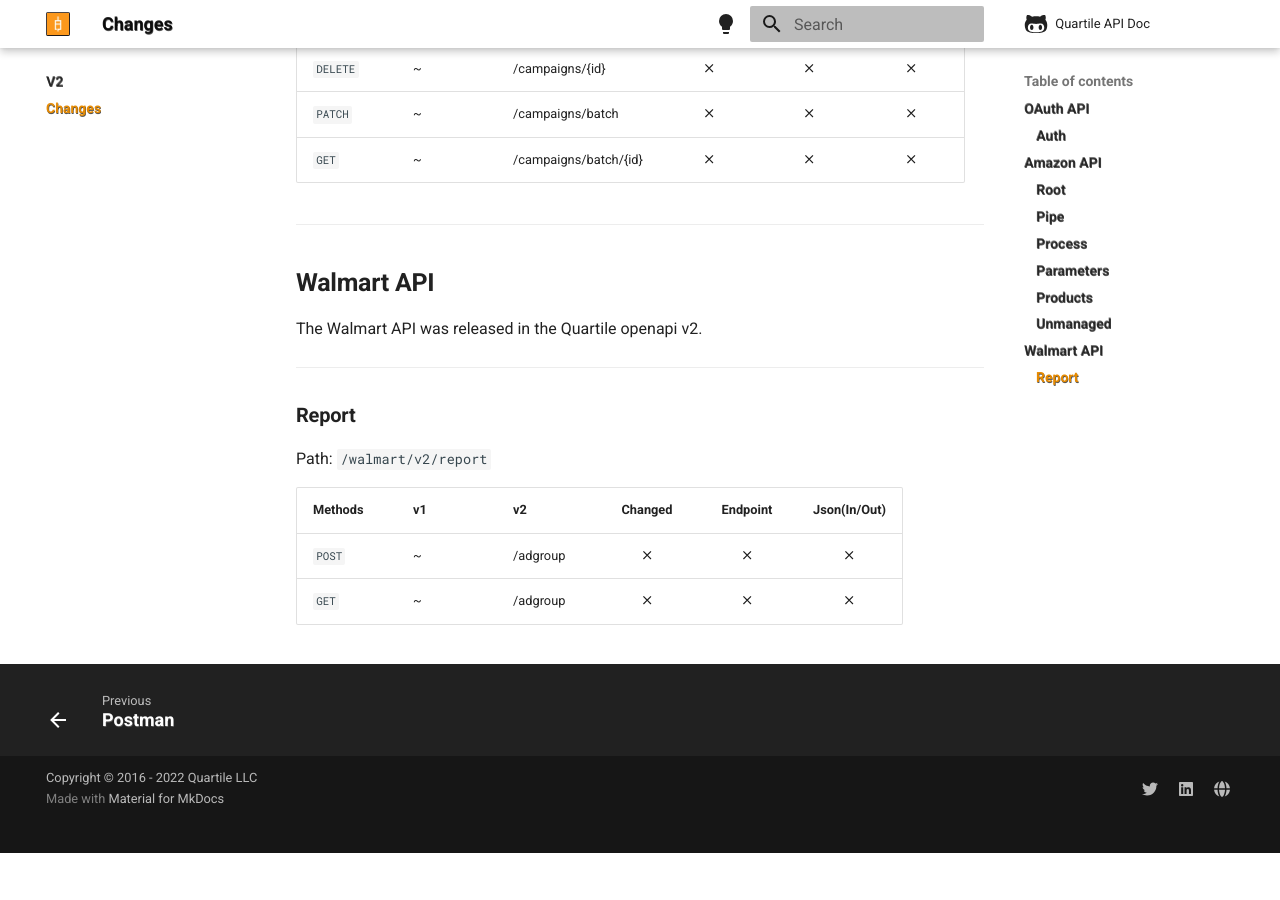
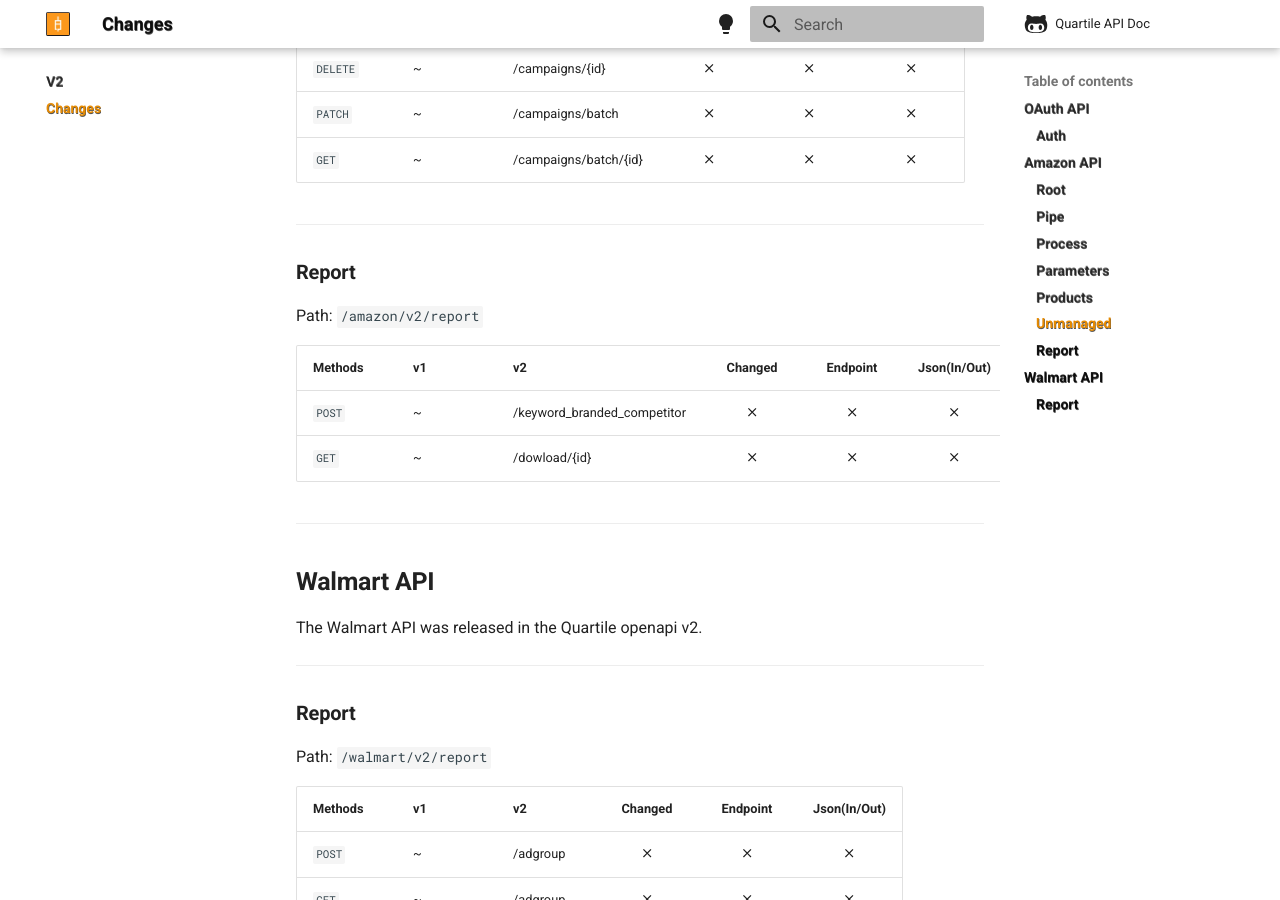
Before and after one commit to quartile-openapi/openapi-docs, an MkDocs documentation site: the page built from docs/changes-v1-to-v2.md, in a window 1280 px wide and 900 px high, scrolled down 5560 px. Built offline with MkDocs 1.6.1 and Material for MkDocs 9.7.7, drawn with Linux system fonts in a browser that asks for light colours; comment, search, counter and statistics services are not loaded; before the commit the page ends 6413 px from its top, so only the background shows below that.

Commit message:
Sync from Azure DevOps 2025-08-13 21:06:46

```diff
--- a/docs/changes-v1-to-v2.md
+++ b/docs/changes-v1-to-v2.md
@@ -175,6 +175,17 @@
 
 ---
 
+### **Report**
+
+Path: `/amazon/v2/report`
+
+| Methods   | v1         | v2                           | Changed          | Endpoint         | Json(In/Out)     |
+|-----------|------------|------------------------------|:----------------:|:----------------:|:----------------:|
+| `POST`    | ~          | /keyword_branded_competitor  | :material-close: | :material-close: | :material-close: |
+| `GET`     | ~          | /dowload/{id}                | :material-close: | :material-close: | :material-close: |
+
+
+---
 
 
 ## **Walmart API**
```
